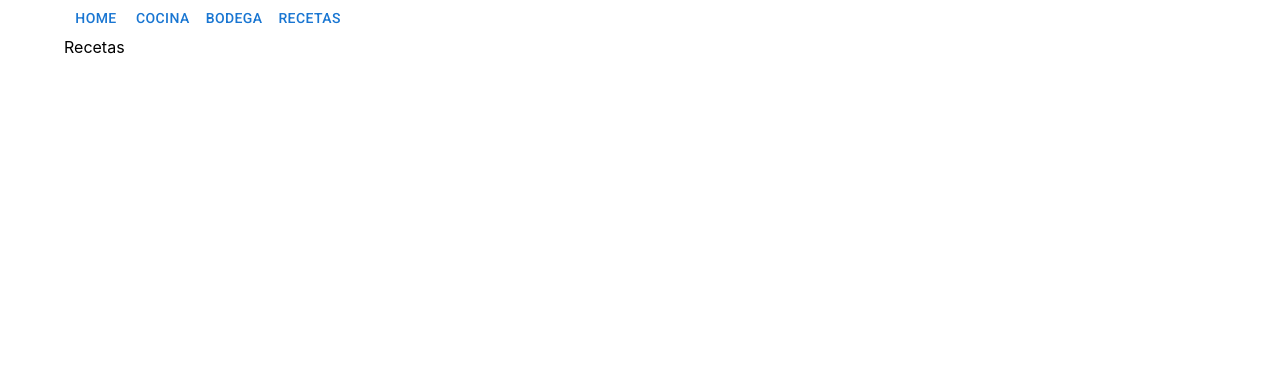
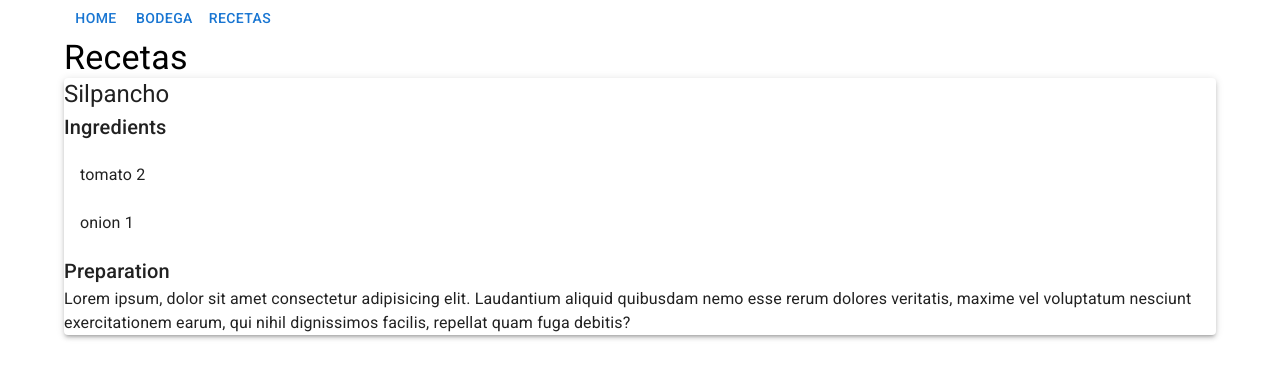
Before and after one commit to walkerperedo/AlegraTest, a React (Create React App) app in the folder front/: page /recetas in a window 1280 px wide. Shown: the top 378 px of the page. Built offline with nearby package versions, Linux system fonts and the light colour scheme.

Commit message:
cocina eliminada y plantilla de recetas agregada

```diff
--- a/front/src/components/header/Header.jsx
+++ b/front/src/components/header/Header.jsx
@@ -8,9 +8,6 @@ export default function Header() {
       <Link to="/">
         <Button>Home</Button>
       </Link>
-      <Link to="/cocina">
-        <Button>Cocina</Button>
-      </Link>
       <Link to="bodega">
         <Button>Bodega</Button>
       </Link>
--- a/front/src/pages/App.js
+++ b/front/src/pages/App.js
@@ -15,7 +15,6 @@ function App() {
         <Route exact path="/" element={<Home />} />
         <Route path="bodega" element={<Bodega />} />
         <Route path="recetas" element={<Recetas />} />
-        <Route path="cocina" element={<Cocina />} />
       </Routes>
     </Container>
   );
--- a/front/src/pages/Recetas/Recetas.jsx
+++ b/front/src/pages/Recetas/Recetas.jsx
@@ -1,5 +1,38 @@
+import {
+  Grid,
+  List,
+  ListItem,
+  ListItemText,
+  Paper,
+  Typography,
+} from "@mui/material";
 import React from "react";
 
 export default function Recetas() {
-  return <div>Recetas</div>;
+  return (
+    <>
+      <Typography variant="h4">Recetas</Typography>
+      <Paper elevation={3}>
+        <Typography variant="h5">Silpancho</Typography>
+        <Grid>
+          <Typography variant="h6">Ingredients</Typography>
+          <List>
+            <ListItem>
+              <ListItemText primary="tomato 2" />
+            </ListItem>
+            <ListItem>
+              <ListItemText primary="onion 1" />
+            </ListItem>
+          </List>
+        </Grid>
+        <Typography variant="h6">Preparation</Typography>
+        <Typography>
+          Lorem ipsum, dolor sit amet consectetur adipisicing elit. Laudantium
+          aliquid quibusdam nemo esse rerum dolores veritatis, maxime vel
+          voluptatum nesciunt exercitationem earum, qui nihil dignissimos
+          facilis, repellat quam fuga debitis?
+        </Typography>
+      </Paper>
+    </>
+  );
 }
```
